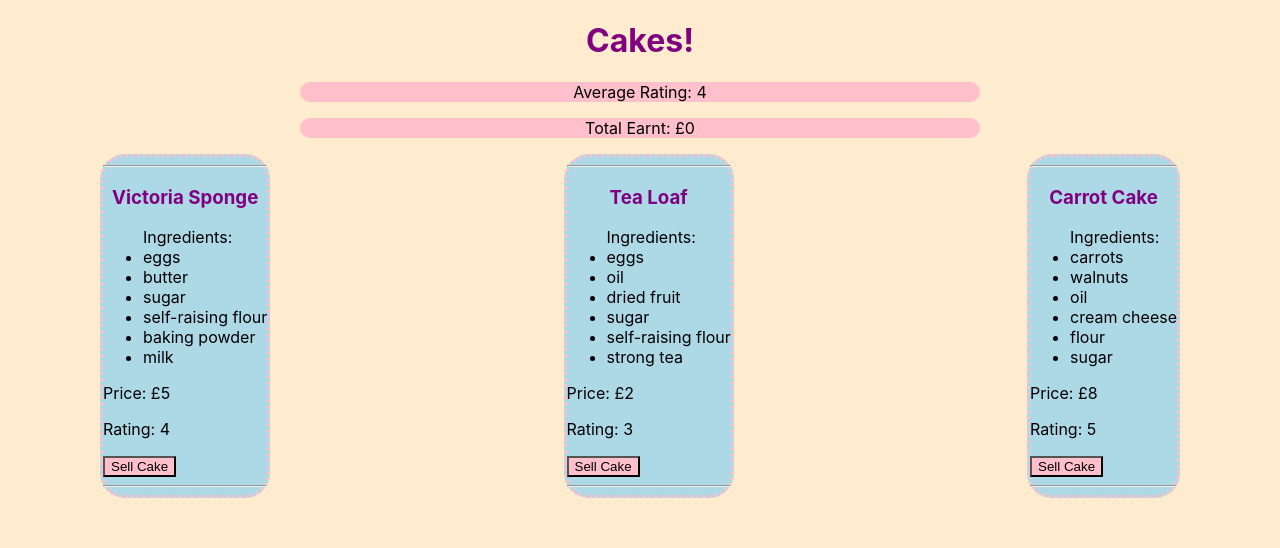
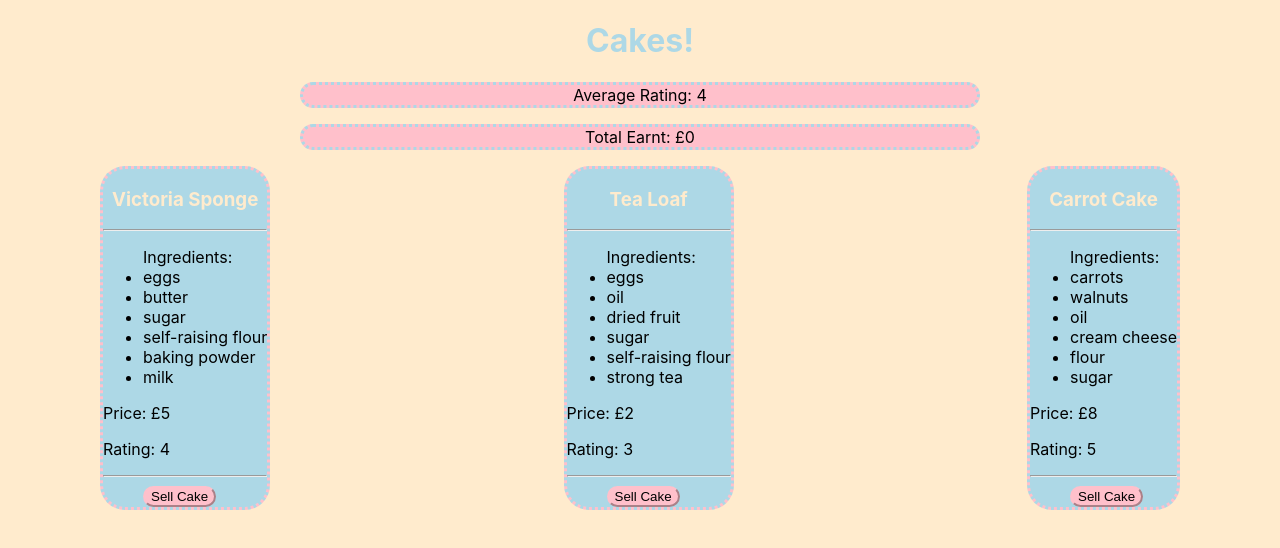
Before and after one commit to rosiemiall/bakery_lab, a React (Create React App) app: page / in a window 1280 px wide. Shown: the top 548 px of the page. Built offline with nearby package versions, Linux system fonts and the light colour scheme.

Commit message:
all extension complete: MORE css

```diff
--- a/src/components/Cake.js
+++ b/src/components/Cake.js
@@ -7,16 +7,18 @@ const Cake = ({ cake, onButtonClick, earnings }) => {
   return (
     <>
       <box id="box">
+
+        <h3 id="names">{cake.cakeName}</h3>
         <hr />
-        <h3 id="names">{cake.cakeName}</h3>
         <ul>Ingredients: {cake.ingredients.map(ingredient=> {return <li>{ingredient}</li>} )}</ul>
 
         <p>Price: £{cake.price} </p>
         <p>Rating: {cake.rating}</p>
+        <hr />
         <button id="button" onClick={buyCake}>
           Sell Cake
         </button>
-        <hr />
+
       </box>
     </>
   );
--- a/src/index.css
+++ b/src/index.css
@@ -1,12 +1,15 @@
 #title {
-  color : purple;
+  color : lightblue;
   text-align: center;
 }
 #button {
   background-color : pink;
+  border-color: pink;
+  border-radius: 25px;
+  margin-left: 40px;
 }
 #names {
-  color : purple;
+  color : blanchedalmond;
   text-align: center;
 }
 
@@ -25,6 +28,8 @@
 .para{
   background-color: pink;
   border-radius: 25px;
+  border-style: dotted;
+  border-color: lightblue;
   text-align: center;
   margin-left: 300px;
   margin-right: 300px;
```
